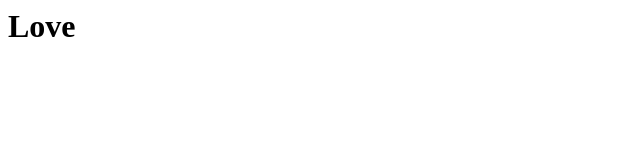
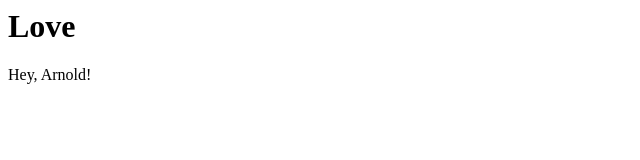
Before and after one commit to oiutalia/first-project, a plain HTML site: page index.html in a window 1280 px wide. Shown: the full height of the page, 0-640 px from the left. Drawn offline with Linux system fonts and the light colour scheme.

Commit message:
мой новый коммит

```diff
--- a/index.html
+++ b/index.html
@@ -1 +1,2 @@
 <h1>Love</h1>
+<p>Hey, Arnold!</p>
```
